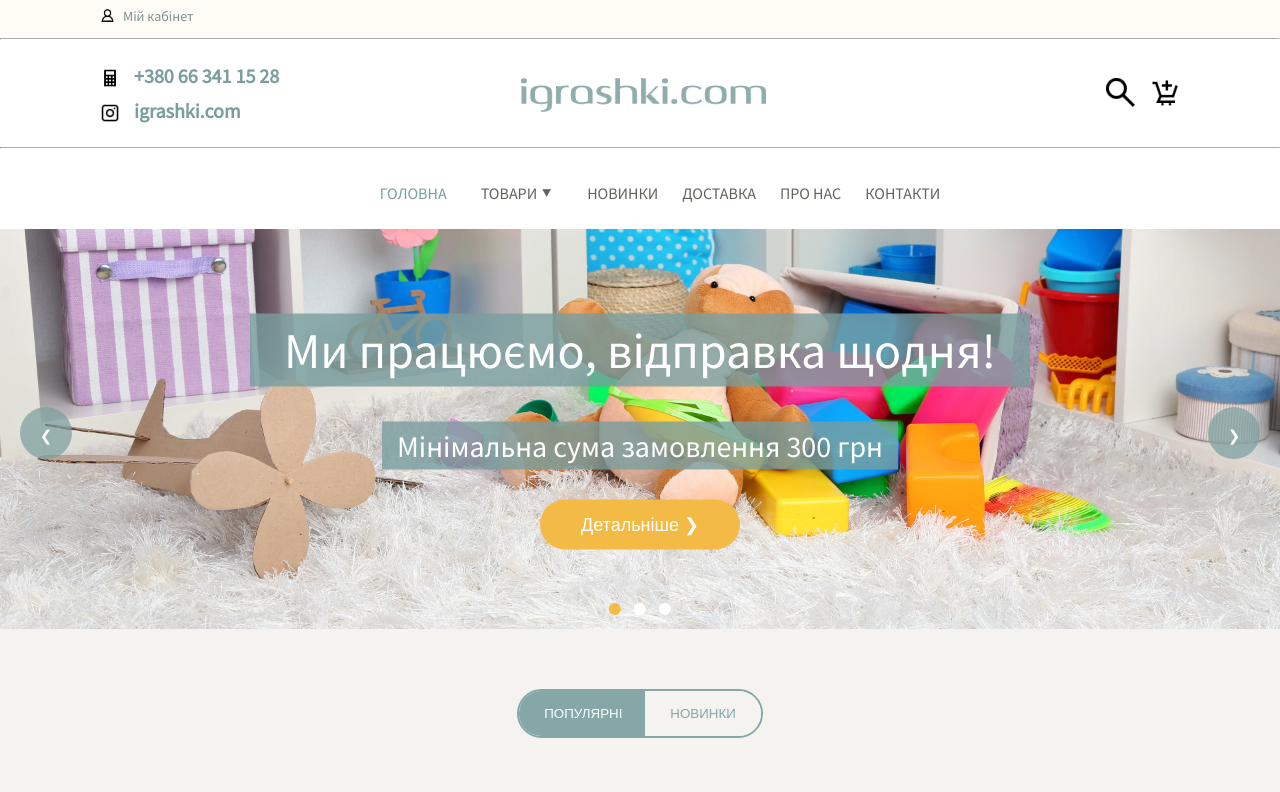
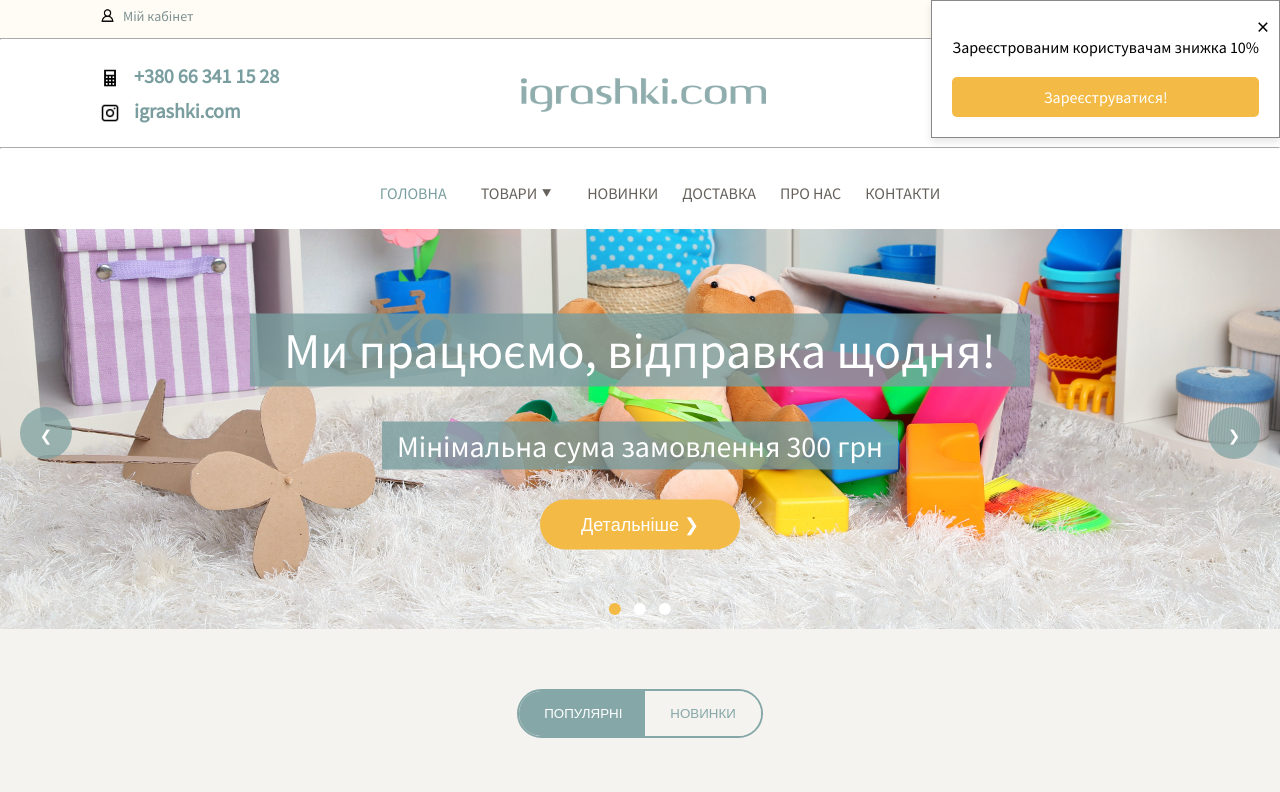
Before and after one commit to goodcodd/igrushki_lytvyn, a plain HTML site: page index.html in a window 1280 px wide. Shown: the top 792 px of the page. Drawn offline with Linux system fonts and the light colour scheme.

Commit message:
вспливаюче вікно

```diff
--- a/css/main-page-css/header.css
+++ b/css/main-page-css/header.css
@@ -333,7 +333,43 @@
     background-color: #7B9090;
     overflow: hidden
 }
-/* Responsive styling */
+
+/* випливаюче вікно */
+.popup {
+    display: none;
+    position: fixed;
+    right: 0;
+    top: 0;
+    background-color: var(--color-white);
+    padding: 20px;
+    border: 1px solid #888;
+    box-shadow: 0 4px 8px rgba(0, 0, 0, 0.1);
+    z-index: 1000;
+}
+
+.popup-content {
+    text-align: center;
+}
+
+.close {
+    position: absolute;
+    top: 10px;
+    right: 10px;
+    font-size: 24px;
+    cursor: pointer;
+}
+
+/* "Зареєструватися!"*/
+.popup-content a {
+    display: block;
+    margin-top: 20px;
+    padding: 10px 20px;
+    background-color: var(--color-yellow);
+    color: #fff;
+    text-decoration: none;
+    border-radius: 5px;
+}
+
 @media (max-width: 770px) {
     .wrapper-menu{
         display: none;
--- a/index.html
+++ b/index.html
@@ -12,10 +12,20 @@
     <title>Igrushka</title>
     <script src="scripts/header.js"></script>
     <script src="scripts/content.js"></script>
+    <script src="scripts/popup.js"></script>
 </head>
 <body>
 <body>
 <div class="page">
+
+    <div id="popup" class="popup">
+        <div class="popup-content">
+            <span class="close" onclick="closePopup()" id="close-button">&times;</span>
+            <p>Зареєстрованим користувачам знижка 10%</p>
+            <a href="html/auth.html" id="register-link">Зареєструватися!</a>
+        </div>
+    </div>
+
     <div id="header">
         <div class="cabinet">
             <a class="cabinet-a" href="html/auth.html" id="open-modal-button">
@@ -65,7 +75,6 @@
 
         <hr />
         <div id="header_burger">
-            <!-- Existing code... -->
             <div class="burger-menu" onclick="toggleMenu()">
                 <div class="bar1"></div>
                 <div class="bar2"></div>
--- /dev/null
+++ b/scripts/popup.js
@@ -0,0 +1,15 @@
+document.addEventListener("DOMContentLoaded", function() {
+    function openPopup() {
+        document.getElementById('popup').style.display = 'block';
+    }
+
+    function closePopup() {
+        document.getElementById('popup').style.display = 'none';
+    }
+
+    openPopup();
+
+    document.getElementById('close-button').addEventListener('click', function() {
+        closePopup();
+    });
+});
```
